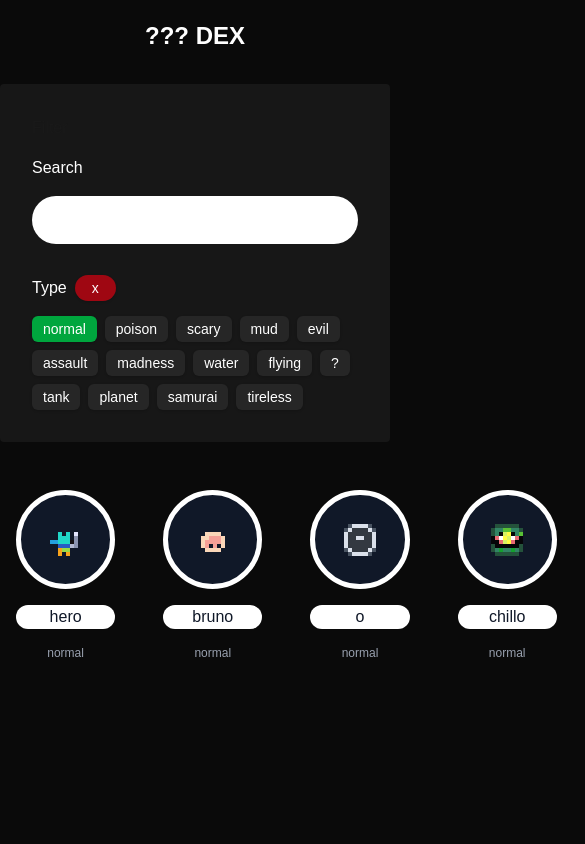
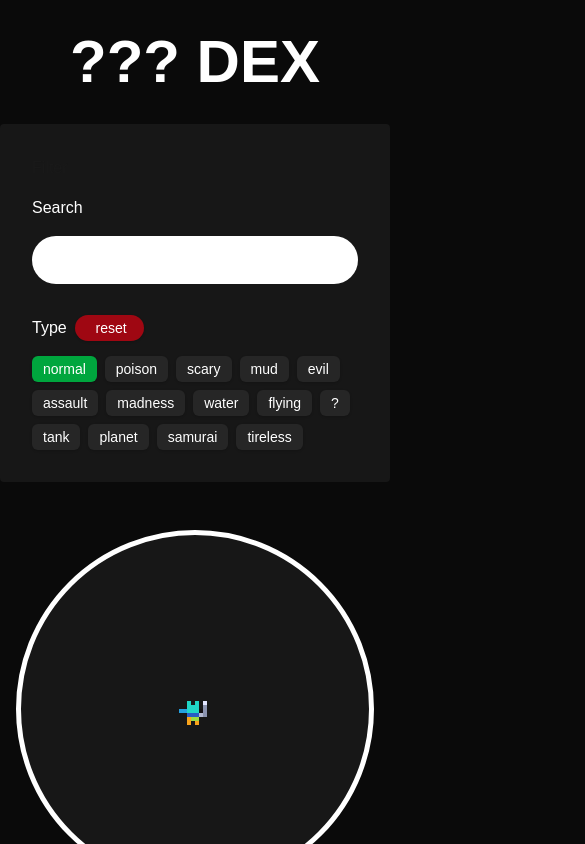
Before and after one commit to trick0/ny2u-dex, a Vue app: page / in a window 390 px wide. Both pictures are taken after a click on the element "normal". Shown: the top 844 px of the page, 585 px wide, since content can reach past the window. Built offline with nearby package versions, Linux system fonts and the light colour scheme.

Commit message:
responsive

```diff
--- a/src/App.vue
+++ b/src/App.vue
@@ -6,7 +6,7 @@ const bouncerStore = useBouncerStore();
 </script>
 
 <template>
-  <div class="text-2xl font-bold m-5 text-center">
+  <div class="text-6xl font-bold mx-5 my-8 text-center">
     ??? DEX
   </div>
   <div>
--- a/src/components/Bouncer.vue
+++ b/src/components/Bouncer.vue
@@ -1,13 +1,13 @@
 <template>
-    <div class="bouncer m-4">
+    <div class="bouncer sm:m-8 md:m-4 m-4">
         <div
-            class="transition-all duration-300 ease-in-out hover:bg-gray-800 bg-gray-900 hover:m-2 image aspect-square cursor-pointer border-5 hover:border-gray-400 rounded-full flex justify-center items-center">
+            class="transition-all duration-300 ease-in-out hover:bg-neutral-800 bg-neutral-900 hover:m-2 image aspect-square cursor-pointer border-5 hover:border-gray-400 rounded-full flex justify-center items-center">
             <BouncerImage :id="id" :key="bouncer.name" />
         </div>
-        <div class="name my-4 rounded-full bg-white text-gray-900 text-center">
+        <div class="name my-4 rounded-full bg-white text-gray-900 text-center text-sm font-bold uppercase">
             {{ bouncer.name }}
         </div>
-        <div class="type text-xs text-center text-gray-400">
+        <div class="type text-xs text-center text-gray-400 capitalize">
             {{ bouncer.type }}
         </div>
     </div>
--- a/src/components/BouncerImage.vue
+++ b/src/components/BouncerImage.vue
@@ -1,4 +1,4 @@
-<template>
+<template lang="html">
     <div class="bouncer-image"></div>
 </template>
 
@@ -7,13 +7,15 @@ import { computed } from 'vue';
 const IMAGE_HEIGHT = 32;
 const props = defineProps(["id"]);
 const heightPosition = computed(() => `-${props.id * IMAGE_HEIGHT}px`);
+const heightPx = computed(() => `${IMAGE_HEIGHT * 2}px`);
+const sizePx = computed(() => `${IMAGE_HEIGHT}px`);
 </script>
 
 <style scoped>
 .bouncer-image {
-    width: 32px;
-    height: 32px;
-    background-size: 64px;
+    width: v-bind(sizePx);
+    height: v-bind(sizePx);
+    background-size: v-bind(heightPx);
     image-rendering: pixelated;
     background-image: url("/sheet.png");
     background-position-x: 0px;
@@ -27,7 +29,7 @@ const heightPosition = computed(() => `-${props.id * IMAGE_HEIGHT}px`);
     }
 
     to {
-        background-position-x: 64px;
+        background-position-x: v-bind(heightPx);
     }
 }
 </style>
--- a/src/components/BouncerList.vue
+++ b/src/components/BouncerList.vue
@@ -1,5 +1,5 @@
 <template lang="html">
-    <div class="bouncer-list gap-4 grid grid-cols-5 m-auto">
+    <div class="bouncer-list md:gap-4 sm:gap grid md:grid-cols-5 sm:grid-cols-3 m-auto">
         <Bouncer v-for="(bouncer) of bouncers" :bouncer="bouncer" :id="bouncer.id" :key="bouncer.name" />
     </div>
 </template>
@@ -14,6 +14,6 @@ const bouncers = computed(() => bouncerStore.filteredBouncers);
 
 <style>
 .bouncer-list {
-    width: 720px;
+    max-width: 720px;
 }
 </style>
--- a/src/components/SearchBar.vue
+++ b/src/components/SearchBar.vue
@@ -14,8 +14,10 @@
         <div class="row mt-8">
             <div class="search-bar-label text-white my-4">
                 <span>Type</span>
-                <span v-if="activeFilterTypes.length > 0" @click="bouncerStore.resetTypeFilter()"
-                    class="rounded-full bg-red-800 cursor-pointer mx-2 py-1 px-4 border border-transparent text-sm text-white transition-all shadow-sm">x</span>
+                <small v-if="activeFilterTypes.length > 0" @click="bouncerStore.resetTypeFilter()"
+                    class="rounded-full bg-red-800 cursor-pointer mx-2 py-1 px-4 border border-transparent text-sm text-white transition-all shadow-sm">
+                    reset
+                </small>
             </div>
             <div class="search-bar-types flex flex-wrap gap-2">
                 <div v-for="type of bouncerStore.bouncerTypes" @click="bouncerStore.toggleTypeFilter(type)"
```
